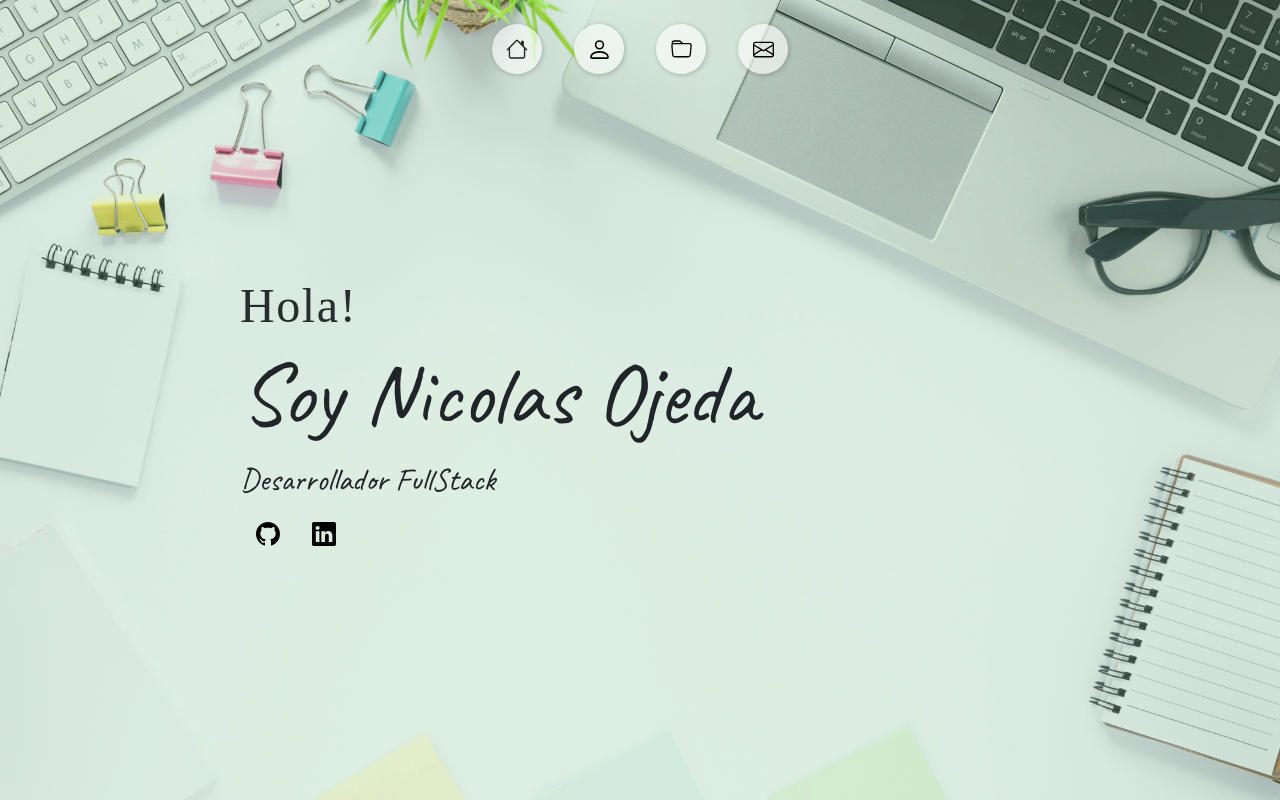
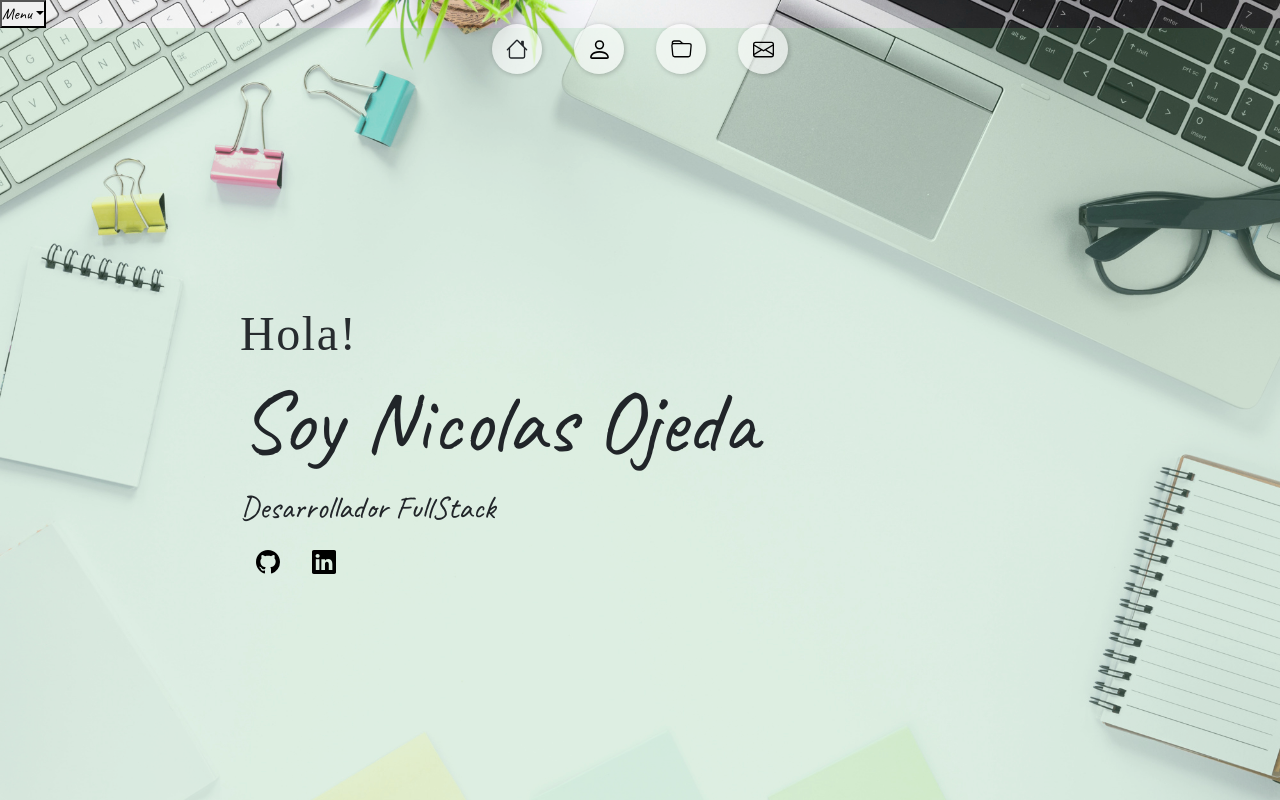
Before and after one commit to NicoOjeda/mi-portfolio, a React (Create React App) app: page / in a window 1280 px wide. Shown: the top 800 px of the page. Built offline with nearby package versions, Linux system fonts and the light colour scheme; a web font is replaced by a local one.

Commit message:
se define menu hambuguesa

```diff
--- a/src/components/Navbar.jsx
+++ b/src/components/Navbar.jsx
@@ -3,9 +3,12 @@ import { Link, animateScroll as scroll} from "react-scroll";
 import '../styles/Navbar.css'
 
 export default function Navbar() {
+
+
+
   return (
     <>
-        <nav className="nav d-flex justify-content-center fixed-top">
+        <nav className="nav d-flex justify-content-center fixed-top ocultar">
             <Link className="nav-link" to="Home1" spy={true} smooth={true}  duration={500}>
               <button className="btn">
                 <p className="paragraph">Inicio</p>
@@ -47,6 +50,27 @@ export default function Navbar() {
               </button>
             </Link>
         </nav>
+        {/* <nav className="nav">
+        <button className='abrir-menu'>abrir</button>
+          <ul className='nav-list'>
+            <li> <Link to="Home1">Inicio</Link></li>
+            <li><Link to="About">Sobre mi</Link></li>
+            <li><Link to="proyects">Proyectos</Link></li>
+            <li><Link to="contact">Contacto</Link></li>
+          </ul>
+        </nav> */}
+        <div class="dropdown nave fixed">
+          <button class="dropdown-toggle" type="button" data-bs-toggle="dropdown" aria-expanded="false">
+            Menu
+          </button>
+          <ul class="dropdown-menu">
+            <li><Link class="dropdown-item" to="Home1" type="button">Inicio</Link></li>
+            <li><Link class="dropdown-item" to="About" type="button">Sobre mi</Link></li>
+            <li><Link class="dropdown-item" to="proyects" type="button">Proyectos</Link></li>
+            <li><Link class="dropdown-item" to="contact" type="button">Contacto</Link></li>
+          </ul>
+        </div>
+
     </>
   )
 }
```
